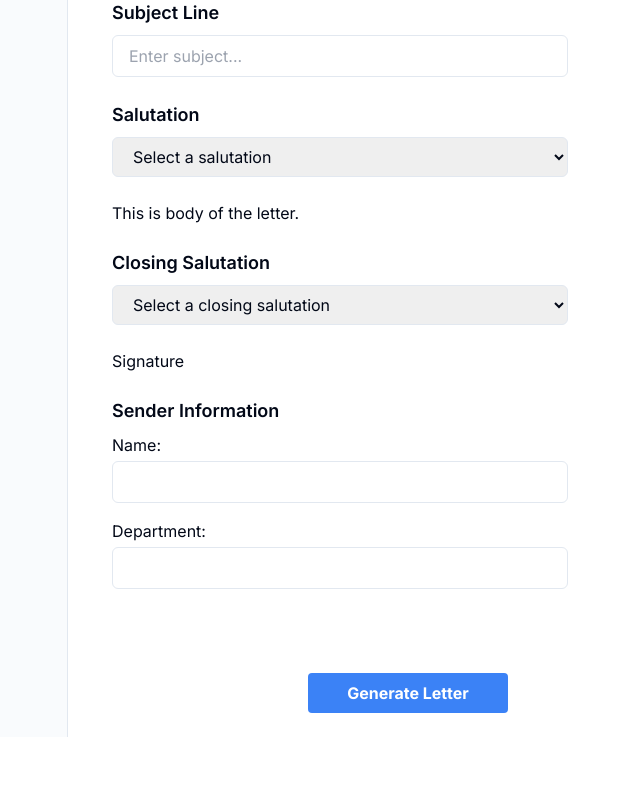
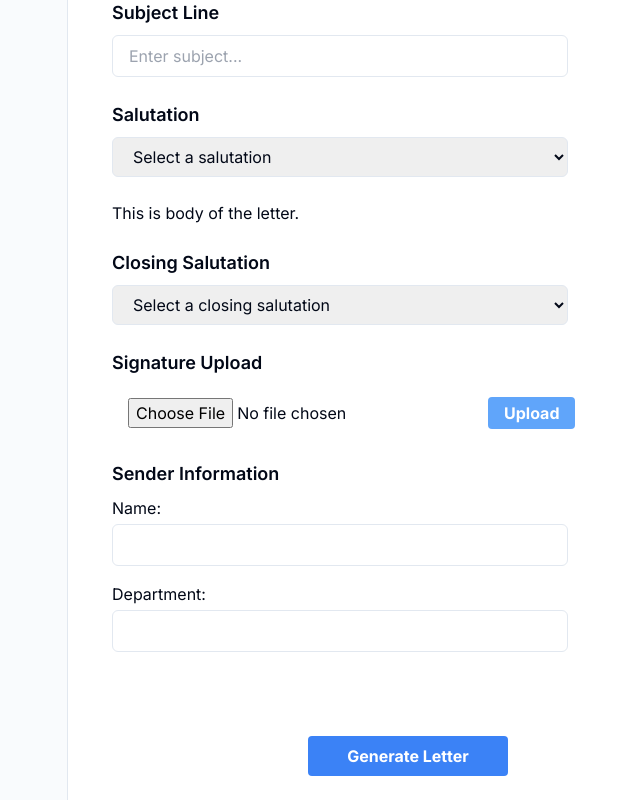
Before and after one commit to Meti8202/letter-tracking-ui, a Next.js app: page /compose/generate in a window 1280 px wide. Shown: the part 567-1367 px from the top of the page, without its empty margins (212-852 px from the left). Before the commit the page ends 1304 px from the top, so only its background shows below. Built offline with nearby package versions, Linux system fonts and the light colour scheme; a web font is replaced by a local one.

Commit message:
Add SignatureUploader component for uploading signature images

```diff
--- a/src/components/LetterTemplate/Signature.tsx
+++ b/src/components/LetterTemplate/Signature.tsx
@@ -1,3 +1,41 @@
-export default function Signature() {
-  return <div>Signature</div>;
-}
+import React, { useState } from "react";
+
+const SignatureUploader = () => {
+  const [selectedFile, setSelectedFile] = useState<File | null>(null);
+
+  const handleFileChange = (event: React.ChangeEvent<HTMLInputElement>) => {
+    const file = event.target.files && event.target.files[0];
+    if (file) {
+      setSelectedFile(file);
+    }
+  };
+
+  const handleUpload = () => {
+    if (selectedFile) {
+      // Perform upload logic here, e.g., send file to server
+      console.log("Uploading file:", selectedFile.name);
+    } else {
+      console.log("No file selected");
+    }
+  };
+
+  return (
+    <div>
+      <h3 className="text-lg font-semibold mb-2">Signature Upload</h3>
+      <input
+        type="file"
+        accept="image/*"
+        onChange={handleFileChange}
+        className="border-none rounded-md px-4 py-2 w-50%"
+      />
+      <button
+        onClick={handleUpload}
+        className="mt-3 bg-blue-400 hover:bg-blue-500 text-white font-bold py-1 px-4 rounded"
+      >
+        Upload
+      </button>
+    </div>
+  );
+};
+
+export default SignatureUploader;
```
